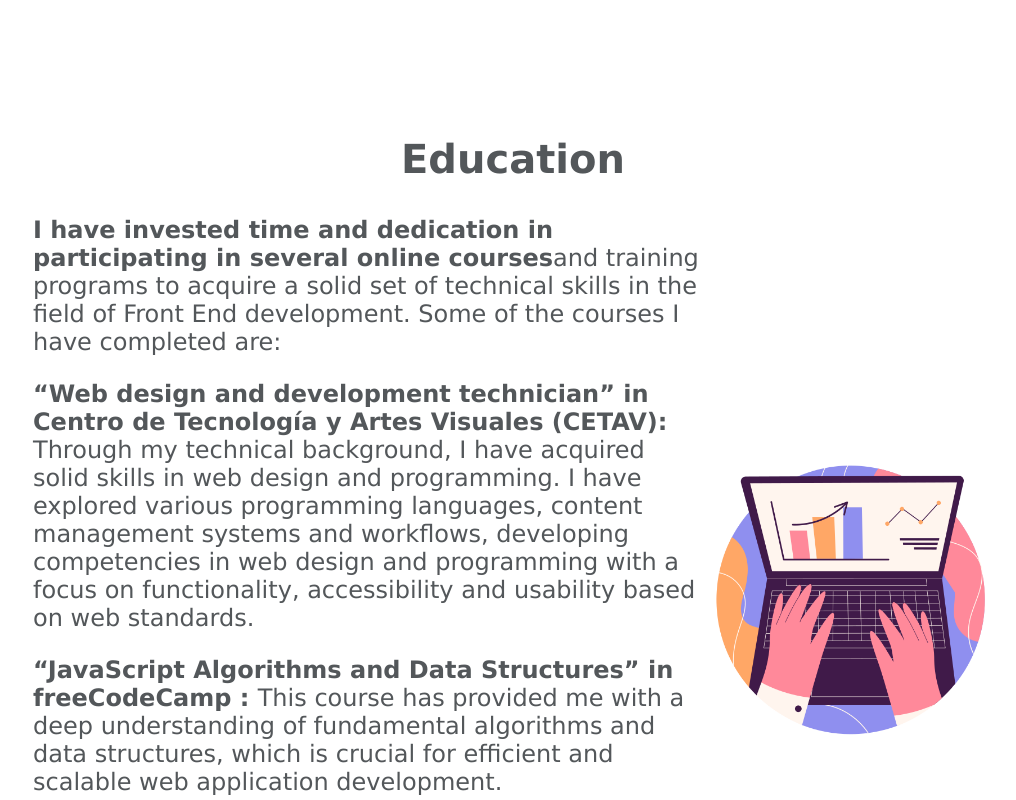
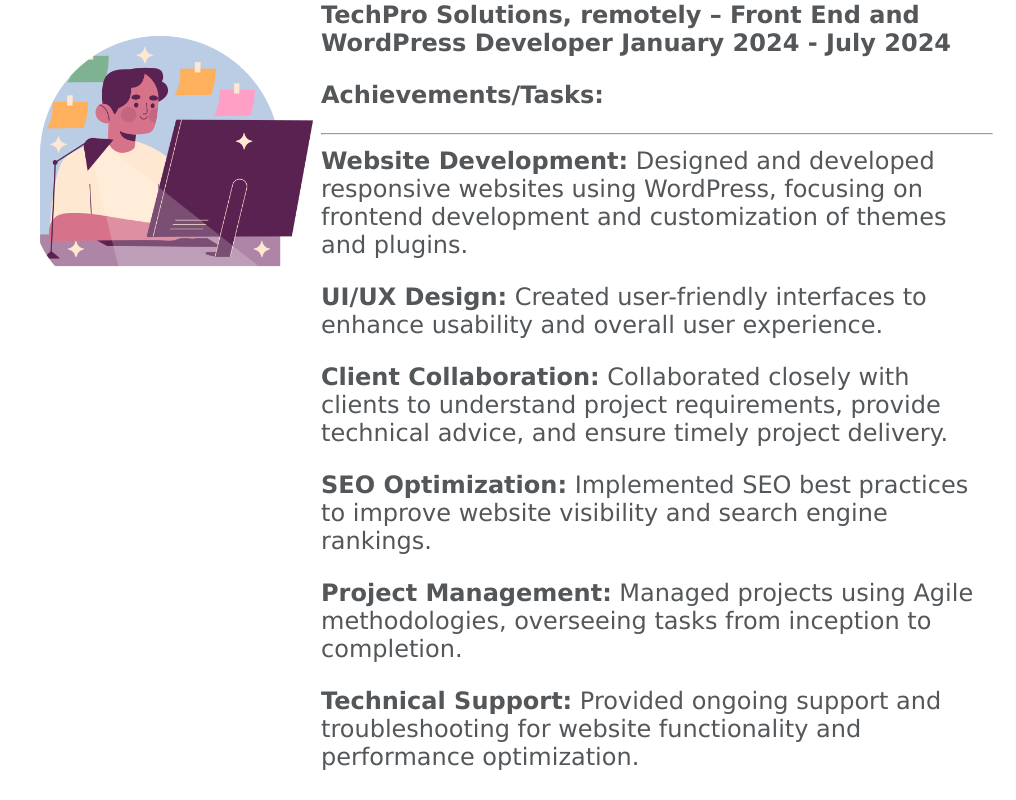
Before and after one commit to James-Gamboa/James-portfolio, a Next.js app: page /ExperiencePage in a window 1280 px wide. Shown: the part 700-1500 px from the top of the page, without its empty margins (127-1143 px from the left). Built offline with nearby package versions, Linux system fonts and the light colour scheme; a web font is replaced by a local one.

Commit message:
version update in package.json

```diff
--- a/app/components/Experience.jsx
+++ b/app/components/Experience.jsx
@@ -22,6 +22,33 @@
               <li>Led the platform migration to Shopify and launched the ecommerce site.</li>
               <li>Built an Admin panel using SSR for efficient website management.</li>
               <li>Implemented SEO techniques for improved search engine performance.</li>
+              <br/>
+            <li>
+                <strong>TechPro Solutions, remotely – Front End and WordPress Developer January 2024 - July 2024</strong>
+                <br />
+              </li>
+              <li>
+                <strong>Achievements/Tasks:</strong>
+              </li>
+              <hr />
+              <li>
+                <strong>Website Development:</strong> Designed and developed responsive websites using WordPress, focusing on frontend development and customization of themes and plugins.
+              </li>
+              <li>
+                <strong>UI/UX Design:</strong> Created user-friendly interfaces to enhance usability and overall user experience.
+              </li>
+              <li>
+                <strong>Client Collaboration:</strong> Collaborated closely with clients to understand project requirements, provide technical advice, and ensure timely project delivery.
+              </li>
+              <li>
+                <strong>SEO Optimization:</strong> Implemented SEO best practices to improve website visibility and search engine rankings.
+              </li>
+              <li>
+                <strong>Project Management:</strong> Managed projects using Agile methodologies, overseeing tasks from inception to completion.
+              </li>
+              <li>
+                <strong>Technical Support:</strong> Provided ongoing support and troubleshooting for website functionality and performance optimization.
+              </li>
             </ul>
           </div>
         </div>
--- a/package.json
+++ b/package.json
@@ -9,7 +9,8 @@
     "lint": "next lint"
   },
   "dependencies": {
-    "next": "^13.5.6",
+    "caniuse-lite": "^1.0.30001638",
+    "next": "^14.2.4",
     "react": "^18.0.0-0-dev",
     "react-dom": "^18.0.0-0-dev",
     "react-router-dom": "^6.21.2",
```
Also changed, not shown: 1 other file (tests, documents, lock files or other folders).
